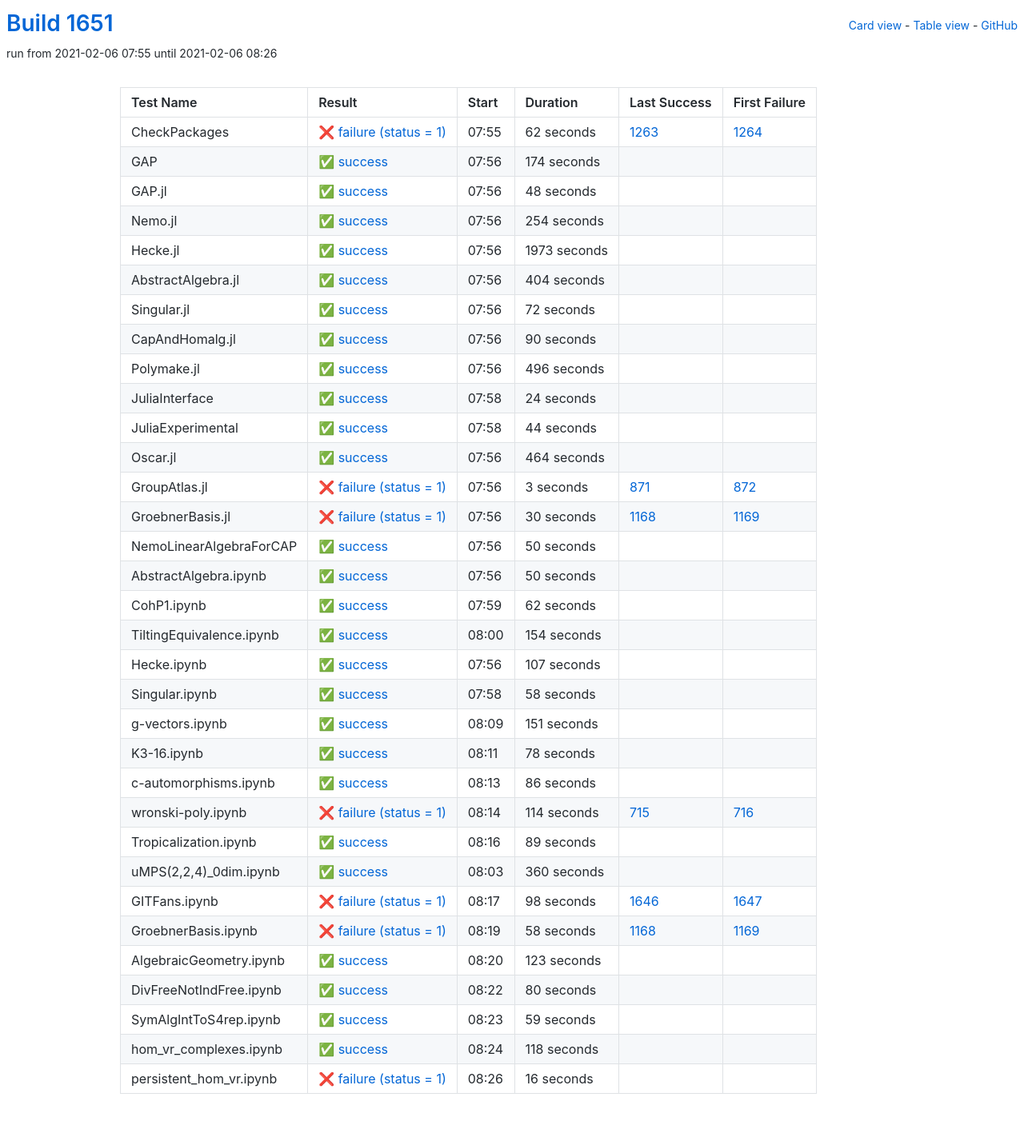
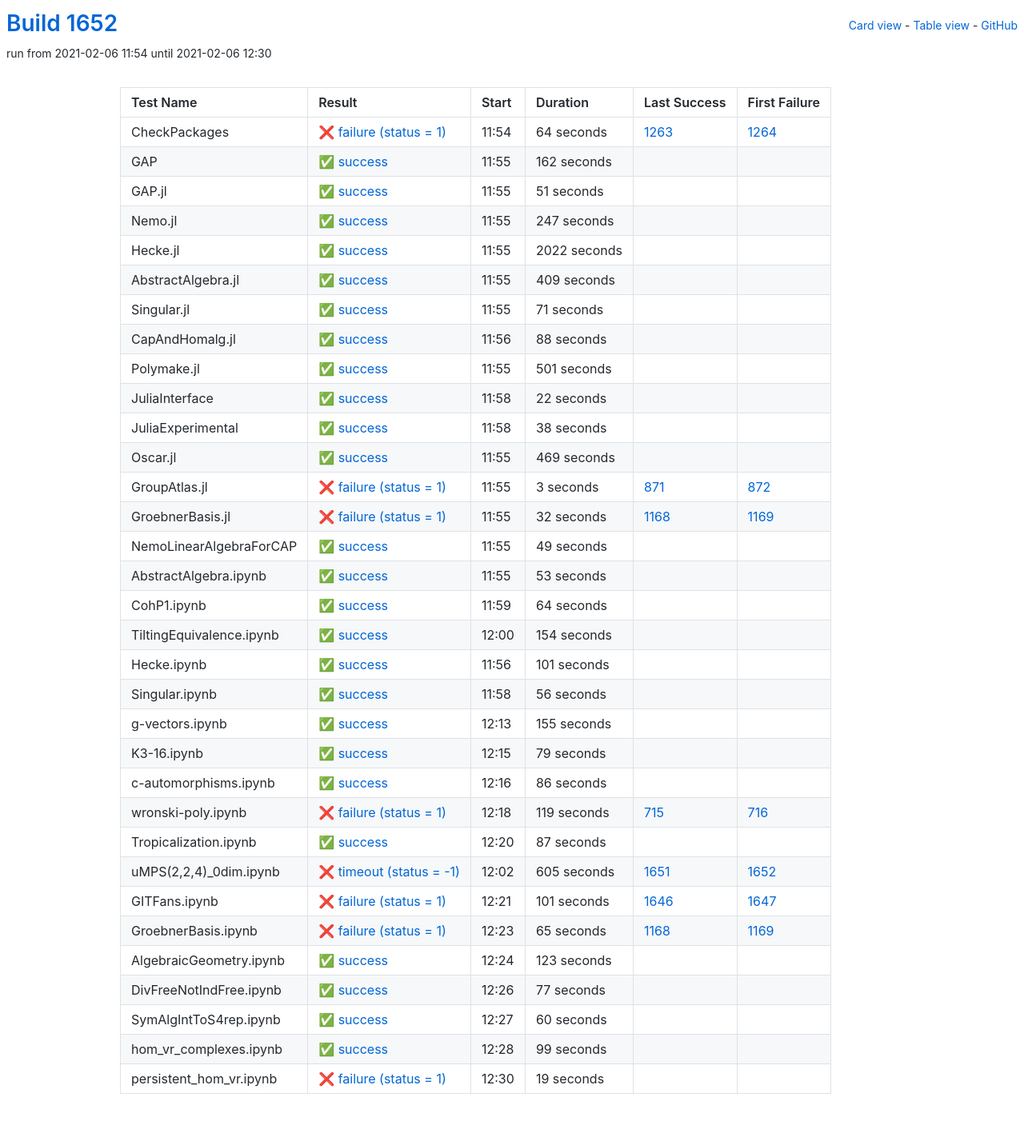
Before and after one commit to oscar-system/oscar-ci-status-stable, a Jekyll site: the page built from table.html, in a window 1280 px wide. Shown: the whole page at 80% size. Built offline with Jekyll 4.4.1, drawn with Linux system fonts in a browser that asks for light colours.

Commit message:
Build #1652

```diff
--- a/_data/ci.yml
+++ b/_data/ci.yml
@@ -1,6 +1,6 @@
 ---
-build: 1651
-build_url: https://oscarci.mathematik.uni-kl.de/job/oscar-stable/1651/
+build: 1652
+build_url: https://oscarci.mathematik.uni-kl.de/job/oscar-stable/1652/
 job: oscar-stable
 organization: oscar-system
 repo: oscar-ci-status-stable
@@ -8,152 +8,152 @@ repourl: https://github.com/oscar-system/oscar-ci-status-stable
 tests:
 - name: CheckPackages
   id: checkpackages
-  log: https://oscarci.mathematik.uni-kl.de/job/oscar-stable/1651/artifact/logs/build-1651/CheckPackages.log
-  start: 2021-02-06 07:55
+  log: https://oscarci.mathematik.uni-kl.de/job/oscar-stable/1652/artifact/logs/build-1652/CheckPackages.log
+  start: 2021-02-06 11:54
   success: false
   exitcode: 1
   status: failure
-  duration: 62
+  duration: 64
   last_success: 1263
   last_success_url: https://oscarci.mathematik.uni-kl.de/job/oscar-stable/1263/
   first_failure: 1264
   first_failure_url: https://oscarci.mathematik.uni-kl.de/job/oscar-stable/1264/
 - name: GAP
   id: gap
-  log: https://oscarci.mathematik.uni-kl.de/job/oscar-stable/1651/artifact/logs/build-1651/GAP.log
-  start: 2021-02-06 07:56
+  log: https://oscarci.mathematik.uni-kl.de/job/oscar-stable/1652/artifact/logs/build-1652/GAP.log
+  start: 2021-02-06 11:55
   success: true
   exitcode: 0
   status: success
-  duration: 174
+  duration: 162
   last_success: false
   last_success_url:
   first_failure: false
   first_failure_url:
 - name: GAP.jl
   id: gap-jl
-  log: https://oscarci.mathematik.uni-kl.de/job/oscar-stable/1651/artifact/logs/build-1651/GAP.jl.log
-  start: 2021-02-06 07:56
+  log: https://oscarci.mathematik.uni-kl.de/job/oscar-stable/1652/artifact/logs/build-1652/GAP.jl.log
+  start: 2021-02-06 11:55
   success: true
   exitcode: 0
   status: success
-  duration: 48
+  duration: 51
   last_success: false
   last_success_url:
   first_failure: false
   first_failure_url:
 - name: Nemo.jl
   id: nemo-jl
-  log: https://oscarci.mathematik.uni-kl.de/job/oscar-stable/1651/artifact/logs/build-1651/Nemo.jl.log
-  start: 2021-02-06 07:56
+  log: https://oscarci.mathematik.uni-kl.de/job/oscar-stable/1652/artifact/logs/build-1652/Nemo.jl.log
+  start: 2021-02-06 11:55
   success: true
   exitcode: 0
   status: success
-  duration: 254
+  duration: 247
   last_success: false
   last_success_url:
   first_failure: false
   first_failure_url:
 - name: Hecke.jl
   id: hecke-jl
-  log: https://oscarci.mathematik.uni-kl.de/job/oscar-stable/1651/artifact/logs/build-1651/Hecke.jl.log
-  start: 2021-02-06 07:56
+  log: https://oscarci.mathematik.uni-kl.de/job/oscar-stable/1652/artifact/logs/build-1652/Hecke.jl.log
+  start: 2021-02-06 11:55
   success: true
   exitcode: 0
   status: success
-  duration: 1973
+  duration: 2022
   last_success: false
   last_success_url:
   first_failure: false
   first_failure_url:
 - name: AbstractAlgebra.jl
   id: abstractalgebra-jl
-  log: https://oscarci.mathematik.uni-kl.de/job/oscar-stable/1651/artifact/logs/build-1651/AbstractAlgebra.jl.log
-  start: 2021-02-06 07:56
+  log: https://oscarci.mathematik.uni-kl.de/job/oscar-stable/1652/artifact/logs/build-1652/AbstractAlgebra.jl.log
+  start: 2021-02-06 11:55
   success: true
   exitcode: 0
   status: success
-  duration: 404
+  duration: 409
   last_success: false
   last_success_url:
   first_failure: false
   first_failure_url:
 - name: Singular.jl
   id: singular-jl
-  log: https://oscarci.mathematik.uni-kl.de/job/oscar-stable/1651/artifact/logs/build-1651/Singular.jl.log
-  start: 2021-02-06 07:56
+  log: https://oscarci.mathematik.uni-kl.de/job/oscar-stable/1652/artifact/logs/build-1652/Singular.jl.log
+  start: 2021-02-06 11:55
   success: true
   exitcode: 0
   status: success
-  duration: 72
+  duration: 71
   last_success: false
   last_success_url:
   first_failure: false
   first_failure_url:
 - name: CapAndHomalg.jl
   id: capandhomalg-jl
-  log: https://oscarci.mathematik.uni-kl.de/job/oscar-stable/1651/artifact/logs/build-1651/CapAndHomalg.jl.log
-  start: 2021-02-06 07:56
+  log: https://oscarci.mathematik.uni-kl.de/job/oscar-stable/1652/artifact/logs/build-1652/CapAndHomalg.jl.log
+  start: 2021-02-06 11:56
   success: true
   exitcode: 0
   status: success
-  duration: 90
+  duration: 88
   last_success: false
   last_success_url:
   first_failure: false
   first_failure_url:
 - name: Polymake.jl
   id: polymake-jl
-  log: https://oscarci.mathematik.uni-kl.de/job/oscar-stable/1651/artifact/logs/build-1651/Polymake.jl.log
-  start: 2021-02-06 07:56
+  log: https://oscarci.mathematik.uni-kl.de/job/oscar-stable/1652/artifact/logs/build-1652/Polymake.jl.log
+  start: 2021-02-06 11:55
   success: true
   exitcode: 0
   status: success
-  duration: 496
+  duration: 501
   last_success: false
   last_success_url:
   first_failure: false
   first_failure_url:
 - name: JuliaInterface
   id: juliainterface
-  log: https://oscarci.mathematik.uni-kl.de/job/oscar-stable/1651/artifact/logs/build-1651/JuliaInterface.log
-  start: 2021-02-06 07:58
+  log: https://oscarci.mathematik.uni-kl.de/job/oscar-stable/1652/artifact/logs/build-1652/JuliaInterface.log
+  start: 2021-02-06 11:58
   success: true
   exitcode: 0
   status: success
-  duration: 24
+  duration: 22
   last_success: false
   last_success_url:
   first_failure: false
   first_failure_url:
 - name: JuliaExperimental
   id: juliaexperimental
-  log: https://oscarci.mathematik.uni-kl.de/job/oscar-stable/1651/artifact/logs/build-1651/JuliaExperimental.log
-  start: 2021-02-06 07:58
+  log: https://oscarci.mathematik.uni-kl.de/job/oscar-stable/1652/artifact/logs/build-1652/JuliaExperimental.log
+  start: 2021-02-06 11:58
   success: true
   exitcode: 0
   status: success
-  duration: 44
+  duration: 38
   last_success: false
   last_success_url:
   first_failure: false
   first_failure_url:
 - name: Oscar.jl
   id: oscar-jl
-  log: https://oscarci.mathematik.uni-kl.de/job/oscar-stable/1651/artifact/logs/build-1651/Oscar.jl.log
-  start: 2021-02-06 07:56
+  log: https://oscarci.mathematik.uni-kl.de/job/oscar-stable/1652/artifact/logs/build-1652/Oscar.jl.log
+  start: 2021-02-06 11:55
   success: true
   exitcode: 0
   status: success
-  duration: 464
+  duration: 469
   last_success: false
   last_success_url:
   first_failure: false
   first_failure_url:
 - name: GroupAtlas.jl
   id: groupatlas-jl
-  log: https://oscarci.mathematik.uni-kl.de/job/oscar-stable/1651/artifact/logs/build-1651/GroupAtlas.jl.log
-  start: 2021-02-06 07:56
+  log: https://oscarci.mathematik.uni-kl.de/job/oscar-stable/1652/artifact/logs/build-1652/GroupAtlas.jl.log
+  start: 2021-02-06 11:55
   success: false
   exitcode: 1
   status: failure
@@ -164,56 +164,56 @@ tests:
   first_failure_url: https://oscarci.mathematik.uni-kl.de/job/oscar-stable/872/
 - name: GroebnerBasis.jl
   id: groebnerbasis-jl
-  log: https://oscarci.mathematik.uni-kl.de/job/oscar-stable/1651/artifact/logs/build-1651/GroebnerBasis.jl.log
-  start: 2021-02-06 07:56
+  log: https://oscarci.mathematik.uni-kl.de/job/oscar-stable/1652/artifact/logs/build-1652/GroebnerBasis.jl.log
+  start: 2021-02-06 11:55
   success: false
   exitcode: 1
   status: failure
-  duration: 30
+  duration: 32
   last_success: 1168
   last_success_url: https://oscarci.mathematik.uni-kl.de/job/oscar-stable/1168/
   first_failure: 1169
   first_failure_url: https://oscarci.mathematik.uni-kl.de/job/oscar-stable/1169/
 - name: NemoLinearAlgebraForCAP
   id: nemolinearalgebraforcap
-  log: https://oscarci.mathematik.uni-kl.de/job/oscar-stable/1651/artifact/logs/build-1651/NemoLinearAlgebraForCAP.log
-  start: 2021-02-06 07:56
+  log: https://oscarci.mathematik.uni-kl.de/job/oscar-stable/1652/artifact/logs/build-1652/NemoLinearAlgebraForCAP.log
+  start: 2021-02-06 11:55
   success: true
   exitcode: 0
   status: success
-  duration: 50
+  duration: 49
   last_success: false
   last_success_url:
   first_failure: false
   first_failure_url:
 - name: AbstractAlgebra.ipynb
   id: abstractalgebra-ipynb
-  log: https://oscarci.mathematik.uni-kl.de/job/oscar-stable/1651/artifact/logs/build-1651/AbstractAlgebra.ipynb.log
-  start: 2021-02-06 07:56
+  log: https://oscarci.mathematik.uni-kl.de/job/oscar-stable/1652/artifact/logs/build-1652/AbstractAlgebra.ipynb.log
+  start: 2021-02-06 11:55
   success: true
   exitcode: 0
   status: success
-  duration: 50
+  duration: 53
   last_success: false
   last_success_url:
   first_failure: false
   first_failure_url:
 - name: CohP1.ipynb
   id: cohp1-ipynb
-  log: https://oscarci.mathematik.uni-kl.de/job/oscar-stable/1651/artifact/logs/build-1651/CohP1.ipynb.log
-  start: 2021-02-06 07:59
+  log: https://oscarci.mathematik.uni-kl.de/job/oscar-stable/1652/artifact/logs/build-1652/CohP1.ipynb.log
+  start: 2021-02-06 11:59
   success: true
   exitcode: 0
   status: success
-  duration: 62
+  duration: 64
   last_success: false
   last_success_url:
   first_failure: false
   first_failure_url:
 - name: TiltingEquivalence.ipynb
   id: tiltingequivalence-ipynb
-  log: https://oscarci.mathematik.uni-kl.de/job/oscar-stable/1651/artifact/logs/build-1651/TiltingEquivalence.ipynb.log
-  start: 2021-02-06 08:00
+  log: https://oscarci.mathematik.uni-kl.de/job/oscar-stable/1652/artifact/logs/build-1652/TiltingEquivalence.ipynb.log
+  start: 2021-02-06 12:00
   success: true
   exitcode: 0
   status: success
@@ -224,56 +224,56 @@ tests:
   first_failure_url:
 - name: Hecke.ipynb
   id: hecke-ipynb
-  log: https://oscarci.mathematik.uni-kl.de/job/oscar-stable/1651/artifact/logs/build-1651/Hecke.ipynb.log
-  start: 2021-02-06 07:56
+  log: https://oscarci.mathematik.uni-kl.de/job/oscar-stable/1652/artifact/logs/build-1652/Hecke.ipynb.log
+  start: 2021-02-06 11:56
   success: true
   exitcode: 0
   status: success
-  duration: 107
+  duration: 101
   last_success: false
   last_success_url:
   first_failure: false
   first_failure_url:
 - name: Singular.ipynb
   id: singular-ipynb
-  log: https://oscarci.mathematik.uni-kl.de/job/oscar-stable/1651/artifact/logs/build-1651/Singular.ipynb.log
-  start: 2021-02-06 07:58
+  log: https://oscarci.mathematik.uni-kl.de/job/oscar-stable/1652/artifact/logs/build-1652/Singular.ipynb.log
+  start: 2021-02-06 11:58
   success: true
   exitcode: 0
   status: success
-  duration: 58
+  duration: 56
   last_success: false
   last_success_url:
   first_failure: false
   first_failure_url:
 - name: g-vectors.ipynb
   id: g-vectors-ipynb
-  log: https://oscarci.mathematik.uni-kl.de/job/oscar-stable/1651/artifact/logs/build-1651/g-vectors.ipynb.log
-  start: 2021-02-06 08:09
+  log: https://oscarci.mathematik.uni-kl.de/job/oscar-stable/1652/artifact/logs/build-1652/g-vectors.ipynb.log
+  start: 2021-02-06 12:13
   success: true
   exitcode: 0
   status: success
-  duration: 151
+  duration: 155
   last_success: false
   last_success_url:
   first_failure: false
   first_failure_url:
 - name: K3-16.ipynb
   id: k3-16-ipynb
-  log: https://oscarci.mathematik.uni-kl.de/job/oscar-stable/1651/artifact/logs/build-1651/K3-16.ipynb.log
-  start: 2021-02-06 08:11
+  log: https://oscarci.mathematik.uni-kl.de/job/oscar-stable/1652/artifact/logs/build-1652/K3-16.ipynb.log
+  start: 2021-02-06 12:15
   success: true
   exitcode: 0
   status: success
-  duration: 78
+  duration: 79
   last_success: false
   last_success_url:
   first_failure: false
   first_failure_url:
 - name: c-automorphisms.ipynb
   id: c-automorphisms-ipynb
-  log: https://oscarci.mathematik.uni-kl.de/job/oscar-stable/1651/artifact/logs/build-1651/c-automorphisms.ipynb.log
-  start: 2021-02-06 08:13
+  log: https://oscarci.mathematik.uni-kl.de/job/oscar-stable/1652/artifact/logs/build-1652/c-automorphisms.ipynb.log
+  start: 2021-02-06 12:16
   success: true
   exitcode: 0
   status: success
@@ -284,68 +284,68 @@ tests:
   first_failure_url:
 - name: wronski-poly.ipynb
   id: wronski-poly-ipynb
-  log: https://oscarci.mathematik.uni-kl.de/job/oscar-stable/1651/artifact/logs/build-1651/wronski-poly.ipynb.log
-  start: 2021-02-06 08:14
+  log: https://oscarci.mathematik.uni-kl.de/job/oscar-stable/1652/artifact/logs/build-1652/wronski-poly.ipynb.log
+  start: 2021-02-06 12:18
   success: false
   exitcode: 1
   status: failure
-  duration: 114
+  duration: 119
   last_success: 715
   last_success_url: https://oscarci.mathematik.uni-kl.de/job/oscar-stable/715/
   first_failure: 716
   first_failure_url: https://oscarci.mathematik.uni-kl.de/job/oscar-stable/716/
 - name: Tropicalization.ipynb
   id: tropicalization-ipynb
-  log: https://oscarci.mathematik.uni-kl.de/job/oscar-stable/1651/artifact/logs/build-1651/Tropicalization.ipynb.log
-  start: 2021-02-06 08:16
+  log: https://oscarci.mathematik.uni-kl.de/job/oscar-stable/1652/artifact/logs/build-1652/Tropicalization.ipynb.log
+  start: 2021-02-06 12:20
   success: true
   exitcode: 0
   status: success
-  duration: 89
+  duration: 87
   last_success: false
   last_success_url:
   first_failure: false
   first_failure_url:
 - name: uMPS(2,2,4)_0dim.ipynb
   id: umps-2-2-4-0dim-ipynb
-  log: https://oscarci.mathematik.uni-kl.de/job/oscar-stable/1651/artifact/logs/build-1651/uMPS-2-2-4-_0dim.ipynb.log
-  start: 2021-02-06 08:03
-  success: true
-  exitcode: 0
-  status: success
-  duration: 360
-  last_success: false
-  last_success_url:
-  first_failure: false
-  first_failure_url:
+  log: https://oscarci.mathematik.uni-kl.de/job/oscar-stable/1652/artifact/logs/build-1652/uMPS-2-2-4-_0dim.ipynb.log
+  start: 2021-02-06 12:02
+  success: false
+  exitcode: -1
+  status: timeout
+  duration: 605
+  last_success: 1651
+  last_success_url: https://oscarci.mathematik.uni-kl.de/job/oscar-stable/1651/
+  first_failure: 1652
+  first_failure_url: https://oscarci.mathematik.uni-kl.de/job/oscar-stable/1652/
 - name: GITFans.ipynb
   id: gitfans-ipynb
-  log: https://oscarci.mathematik.uni-kl.de/job/oscar-stable/1651/artifact/logs/build-1651/GITFans.ipynb.log
-  start: 2021-02-06 08:17
+  log: https://oscarci.mathematik.uni-kl.de/job/oscar-stable/1652/artifact/logs/build-1652/GITFans.ipynb.log
+  start: 2021-02-06 12:21
   success: false
   exitcode: 1
   status: failure
-  duration: 98
+  duration: 101
   last_success: 1646
   last_success_url: https://oscarci.mathematik.uni-kl.de/job/oscar-stable/1646/
   first_failure: 1647
   first_failure_url: https://oscarci.mathematik.uni-kl.de/job/oscar-stable/1647/
 - name: GroebnerBasis.ipynb
   id: groebnerbasis-ipynb
-  log: https://oscarci.mathematik.uni-kl.de/job/oscar-stable/1651/artifact/logs/build-1651/GroebnerBasis.ipynb.log
-  start: 2021-02-06 08:19
+  log: https://oscarci.mathematik.uni-kl.de/job/oscar-stable/1652/artifact/logs/build-1652/GroebnerBasis.ipynb.log
+  start: 2021-02-06 12:23
   success: false
   exitcode: 1
   status: failure
-  duration: 58
+  duration: 65
   last_success: 1168
   last_success_url: https://oscarci.mathematik.uni-kl.de/job/oscar-stable/1168/
   first_failure: 1169
   first_failure_url: https://oscarci.mathematik.uni-kl.de/job/oscar-stable/1169/
 - name: AlgebraicGeometry.ipynb
   id: algebraicgeometry-ipynb
-  log: https://oscarci.mathematik.uni-kl.de/job/oscar-stable/1651/artifact/logs/build-1651/AlgebraicGeometry.ipynb.log
-  start: 2021-02-06 08:20
+  log: https://oscarci.mathematik.uni-kl.de/job/oscar-stable/1652/artifact/logs/build-1652/AlgebraicGeometry.ipynb.log
+  start: 2021-02-06 12:24
   success: true
   exitcode: 0
   status: success
@@ -356,48 +356,48 @@ tests:
   first_failure_url:
 - name: DivFreeNotIndFree.ipynb
   id: divfreenotindfree-ipynb
-  log: https://oscarci.mathematik.uni-kl.de/job/oscar-stable/1651/artifact/logs/build-1651/DivFreeNotIndFree.ipynb.log
-  start: 2021-02-06 08:22
+  log: https://oscarci.mathematik.uni-kl.de/job/oscar-stable/1652/artifact/logs/build-1652/DivFreeNotIndFree.ipynb.log
+  start: 2021-02-06 12:26
   success: true
   exitcode: 0
   status: success
-  duration: 80
+  duration: 77
   last_success: false
   last_success_url:
   first_failure: false
   first_failure_url:
 - name: SymAlgIntToS4rep.ipynb
   id: symalginttos4rep-ipynb
-  log: https://oscarci.mathematik.uni-kl.de/job/oscar-stable/1651/artifact/logs/build-1651/SymAlgIntToS4rep.ipynb.log
-  start: 2021-02-06 08:23
+  log: https://oscarci.mathematik.uni-kl.de/job/oscar-stable/1652/artifact/logs/build-1652/SymAlgIntToS4rep.ipynb.log
+  start: 2021-02-06 12:27
   success: true
   exitcode: 0
   status: success
-  duration: 59
+  duration: 60
   last_success: false
   last_success_url:
   first_failure: false
   first_failure_url:
 - name: hom_vr_complexes.ipynb
   id: hom-vr-complexes-ipynb
-  log: https://oscarci.mathematik.uni-kl.de/job/oscar-stable/1651/artifact/logs/build-1651/hom_vr_complexes.ipynb.log
-  start: 2021-02-06 08:24
+  log: https://oscarci.mathematik.uni-kl.de/job/oscar-stable/1652/artifact/logs/build-1652/hom_vr_complexes.ipynb.log
+  start: 2021-02-06 12:28
   success: true
   exitcode: 0
   status: success
-  duration: 118
+  duration: 99
   last_success: false
   last_success_url:
   first_failure: false
   first_failure_url:
 - name: persistent_hom_vr.ipynb
   id: persistent-hom-vr-ipynb
-  log: https://oscarci.mathematik.uni-kl.de/job/oscar-stable/1651/artifact/logs/build-1651/persistent_hom_vr.ipynb.log
-  start: 2021-02-06 08:26
+  log: https://oscarci.mathematik.uni-kl.de/job/oscar-stable/1652/artifact/logs/build-1652/persistent_hom_vr.ipynb.log
+  start: 2021-02-06 12:30
   success: false
   exitcode: 1
   status: failure
-  duration: 16
+  duration: 19
   last_success: false
   last_success_url:
   first_failure: false
```
Also changed, not shown: README.md.
